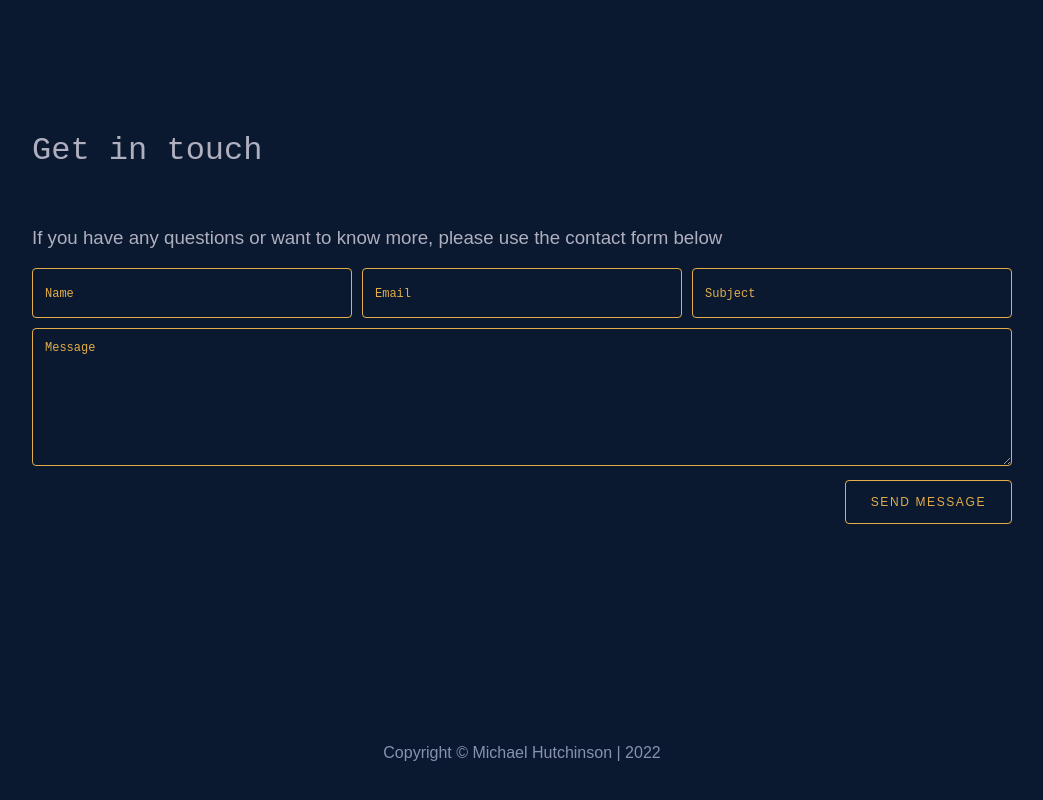
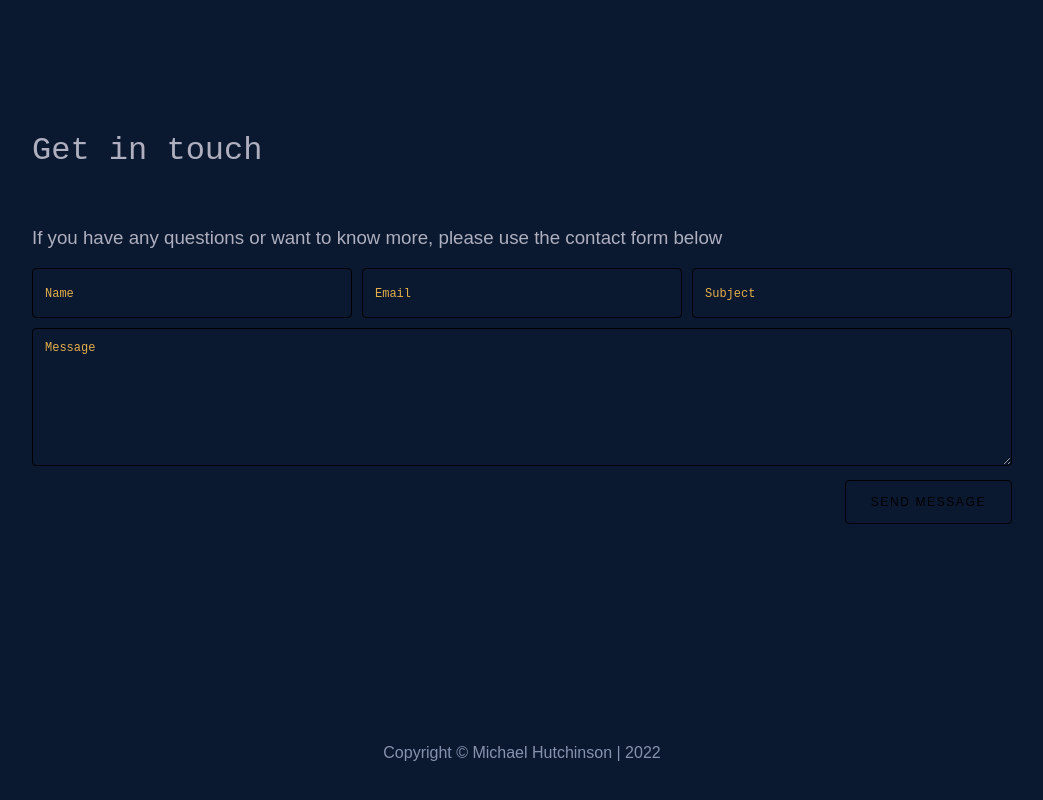
Before and after one commit to Michael-Hutchinson/portfolio-clone-ts, a React (Vite) app: page / in a window 1280 px wide. Shown: the part 2864-3664 px from the top of the page, without its empty margins (118-1161 px from the left). Built offline with nearby package versions, Linux system fonts and the light colour scheme.

Commit message:
fix: form theme styles

```diff
--- a/src/components/shared/Form/Form.styles.ts
+++ b/src/components/shared/Form/Form.styles.ts
@@ -17,9 +17,9 @@ export const Fields = styled.div`
 
 export const InputFields = styled.input`
   background: transparent;
-  border: 0.063rem solid var(--gold);
+  border: 0.063rem solid ${({ theme }) => theme.link};
   border-radius: 0.25rem;
-  color: var(--gold);
+  color: ${({ theme }) => theme.link};
   font-size: 0.75rem;
   height: 3.125rem;
   margin-bottom: 0.625rem;
@@ -27,7 +27,7 @@ export const InputFields = styled.input`
   width: 100%;
   :focus {
     outline: 0;
-    background-color: var(--gold-shadow);
+    background-color: ${({ theme }) => theme.shadow};
   }
 `;
 
@@ -40,9 +40,9 @@ export const MessageBox = styled(InputFields).attrs({
 
 export const SendButton = styled.input`
   background-color: transparent;
-  border: 0.063rem solid var(--gold);
+  border: 0.063rem solid ${({ theme }) => theme.link};
   border-radius: 0.25rem;
-  color: var(--gold);
+  color: ${({ theme }) => theme.link};
   cursor: pointer;
   display: flex;
   font-family: var(--font-sans);
@@ -55,6 +55,6 @@ export const SendButton = styled.input`
   text-transform: uppercase;
   transition: all ease-in-out 0.2s;
   :hover {
-    background-color: var(--gold-shadow);
+    background-color: ${({ theme }) => theme.shadow};
   }
 `;
```
